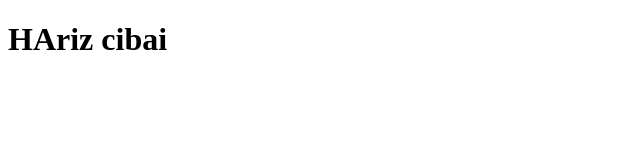
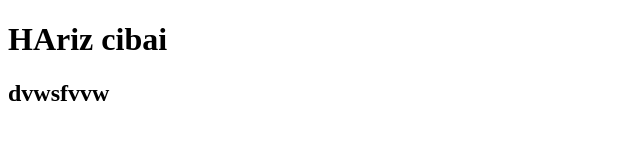
Before and after one commit to ihpwapp/phone_finder, a plain HTML site: page harizbabi.html in a window 1280 px wide. Shown: the whole page, without its empty margins (0-640 px from the left). Drawn offline with Linux system fonts and the light colour scheme.

Commit message:
Update harizbabi.html

```diff
--- a/harizbabi.html
+++ b/harizbabi.html
@@ -7,5 +7,6 @@
 </head>
 <body>
     <h1>HAriz cibai</h1>
+    <h2>dvwsfvvw</h2>
 </body>
 </html>
```
